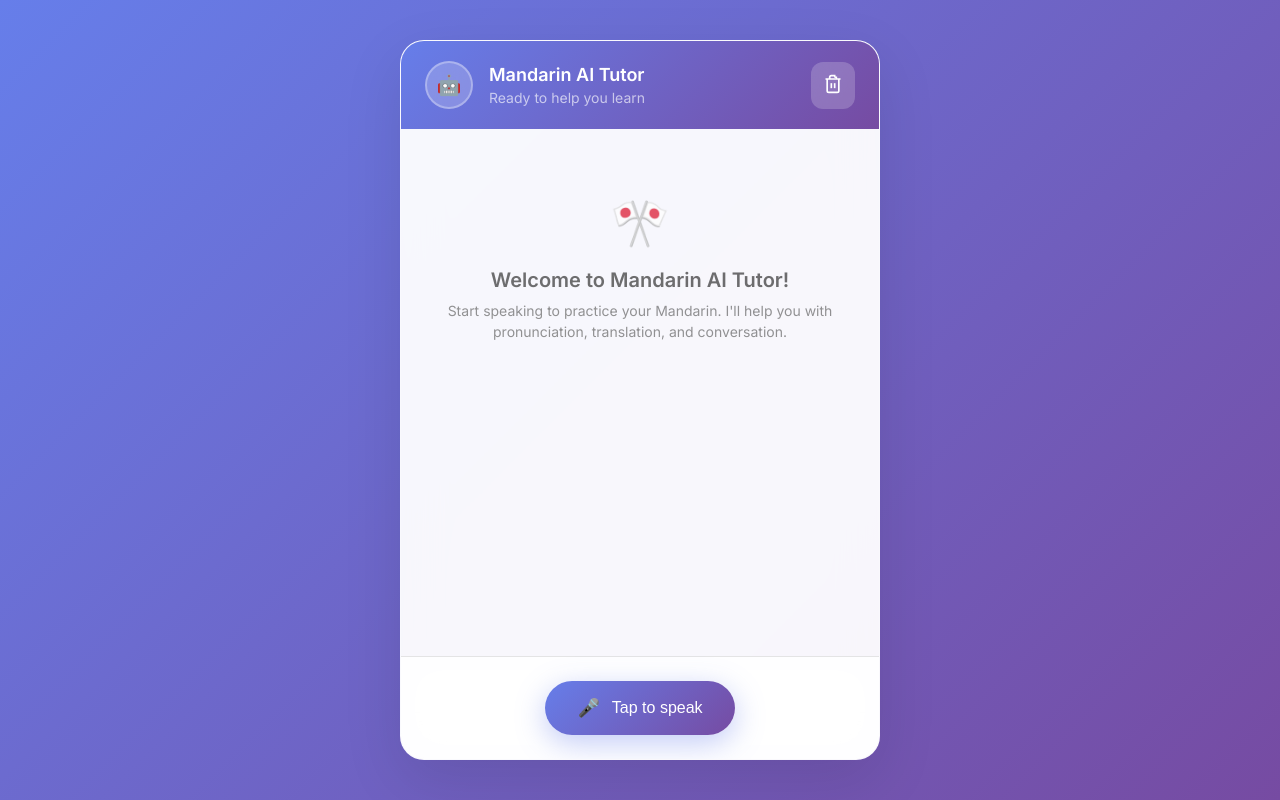
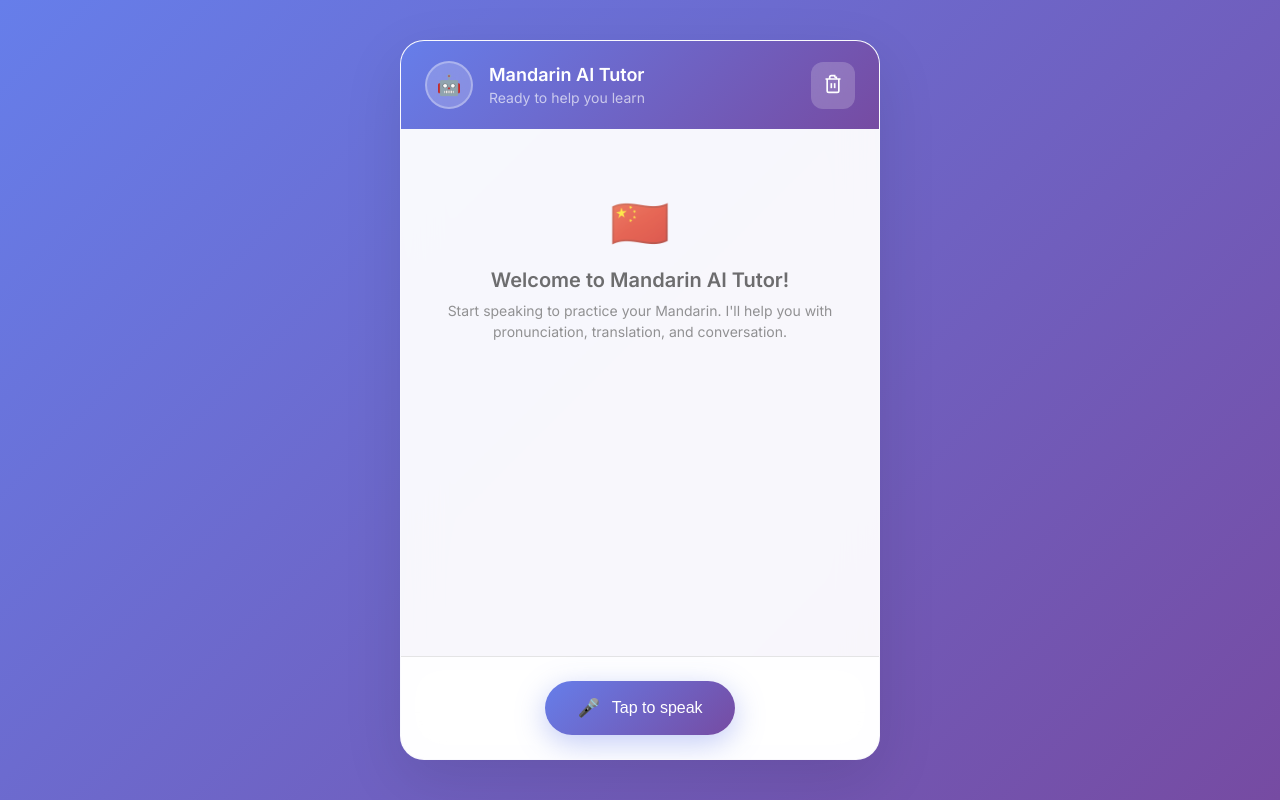
Before and after one commit to stefanus-ai-tech/mandarinLingo, a plain HTML site: page app/templates/index.html in a window 1280 px wide. Drawn offline with Linux system fonts and the light colour scheme.

Commit message:
Update index.html

```diff
--- a/app/templates/index.html
+++ b/app/templates/index.html
@@ -48,7 +48,7 @@
       <!-- Chat Messages Area -->
       <div class="chat-messages" id="chatHistory">
         <div class="welcome-message">
-          <div class="welcome-icon">🎌</div>
+          <div class="welcome-icon">🇨🇳</div>
           <h3>Welcome to Mandarin AI Tutor!</h3>
           <p>
             Start speaking to practice your Mandarin. I'll help you with
```
